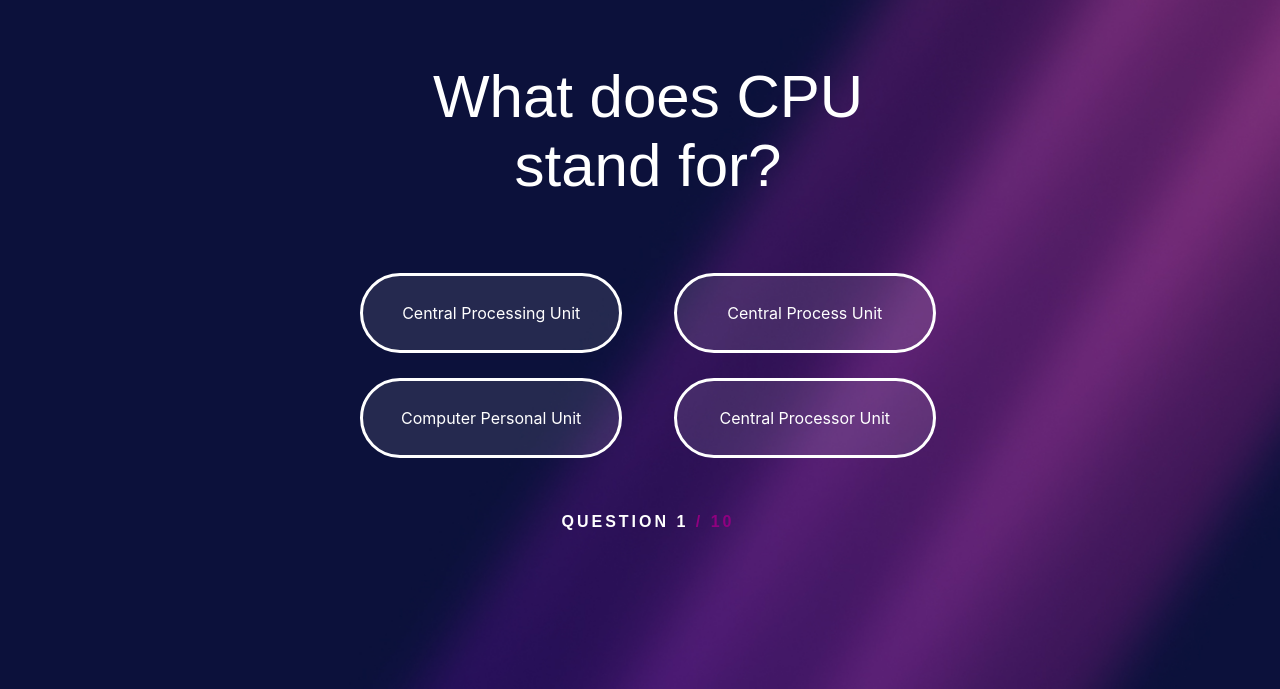
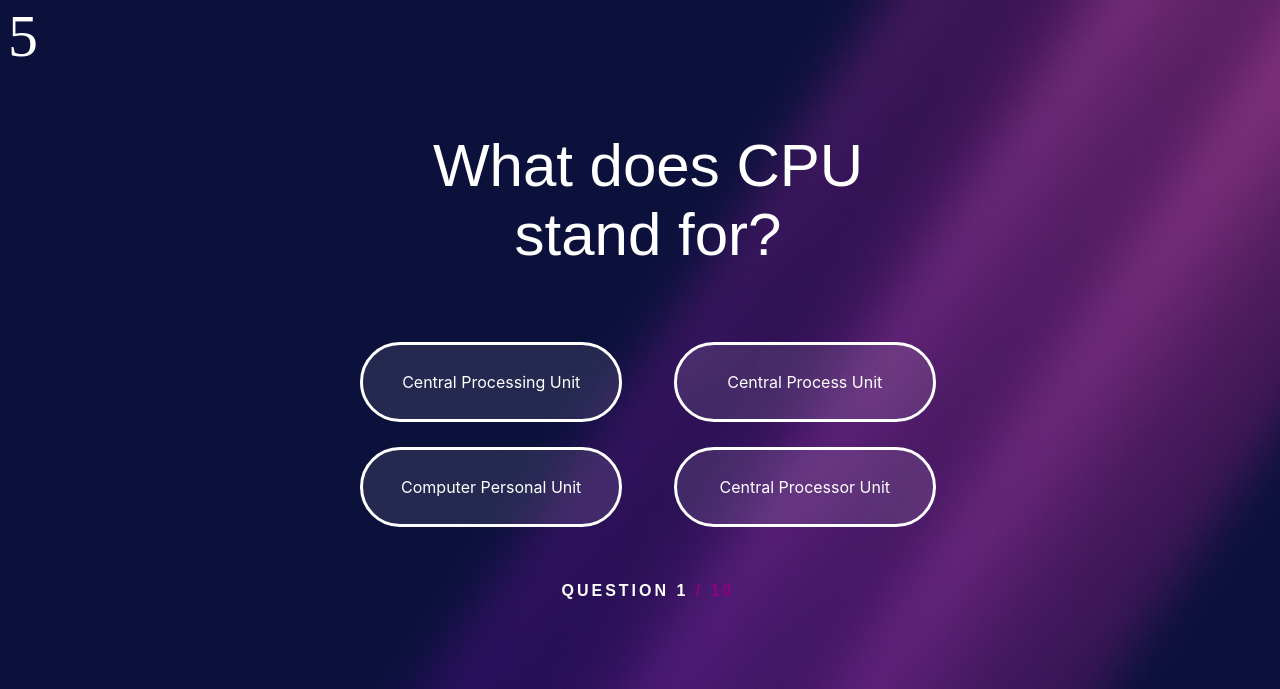
Before and after one commit to DomenicoCicero/Progetto-Team-3, a plain HTML site: page bench_results.html in a window 1280 px wide. Shown: the part 111-800 px from the top of the page. Drawn offline with Linux system fonts and the light colour scheme.

Commit message:
sviluppo timer

```diff
--- a/assets/css/bench_results.css
+++ b/assets/css/bench_results.css
@@ -16,6 +16,11 @@ body {
 header img {
   width: 15%;
   padding: 45px 0px 30px 80px;
+}
+
+.benchmark-page .timer {
+  color: white;
+  font-size: 60px;
 }
 
 .benchmark-page main p {
--- a/assets/js/benchmark-page.js
+++ b/assets/js/benchmark-page.js
@@ -89,6 +89,44 @@ let wrongs = 0;
 let giuste = [];
 let sbagliate = [];
 
+const startQuestionTimer = () => {
+  const timerDiv = document.querySelector(".timer");
+  let timeLimit = 10000; // 10 secondi in millisecondi
+  let remainingTime = timeLimit / 1000; // Converti in secondi
+  timerDiv.textContent = remainingTime;
+
+  const timerInterval = setInterval(() => {
+    remainingTime--;
+    timerDiv.textContent = remainingTime;
+
+    const buttons = document.querySelectorAll("button");
+    for (let i = 0; i < buttons.length; i++) {
+      buttons[i].addEventListener("click", e => {
+        clearInterval(timerInterval);
+      });
+    }
+
+    if (remainingTime <= 0) {
+      clearInterval(timerInterval); // Interrompe il timer quando il tempo scade
+      handleTimeout(); // Gestisci il timeout
+    }
+  }, 1000); // Aggiorna il timer ogni secondo
+};
+
+const handleTimeout = () => {
+  // Aggiungi qui il codice da eseguire quando il tempo per la domanda scade
+  // Per esempio, considera la risposta come sbagliata
+  // wrongs++;
+  sbagliate.push(wrongs);
+  const buttons = document.querySelectorAll(".content-button button"); //questa variabile ci serve solo per avere i riferimenti dei bottoni da eliminare e cambiare
+  for (let i = 0; i < buttons.length; i++) {
+    buttons[i].remove();
+  }
+  index++; // Passa alla prossima domanda
+  console.log(index);
+  showQuestion(); // Mostra la prossima domanda
+};
+
 const showQuestion = () => {
   const benchmark = document.querySelector(".benchmark-page");
   const results = document.querySelector(".results");
@@ -133,6 +171,7 @@ const showQuestion = () => {
     pQuestion.appendChild(span);
 
     nextQuestionAfterClick();
+    startQuestionTimer();
   } else {
     nextQuestionAfterClick();
     benchmark.style.display = "none";
@@ -146,10 +185,12 @@ const showQuestion = () => {
 console.log("risposte giuste:", giuste.length);
 console.log("risposte sbagliate:", sbagliate.length);
 
+let x = 0;
+
 const nextQuestionAfterClick = () => {
   const buttons = document.querySelectorAll("button");
   for (let i = 0; i < buttons.length; i++) {
-    buttons[i].onclick = e => {
+    buttons[i].addEventListener("click", e => {
       if (questions[index].correct_answer.includes(e.target.innerText)) {
         corrects++;
         giuste.push(corrects);
@@ -163,7 +204,7 @@ const nextQuestionAfterClick = () => {
       }
       index++;
       showQuestion();
-    };
+    });
   }
 
   console.log("risposte giuste:", giuste.length);
@@ -214,4 +255,5 @@ const nextQuestionAfterClick = () => {
 
 window.onload = () => {
   showQuestion();
+  startQuestionTimer();
 };
--- a/bench_results.html
+++ b/bench_results.html
@@ -12,6 +12,7 @@
     </header>
     <div class="benchmark-page">
       <main>
+        <div class="timer"></div>
         <div class="question">
           <p></p>
         </div>
```
